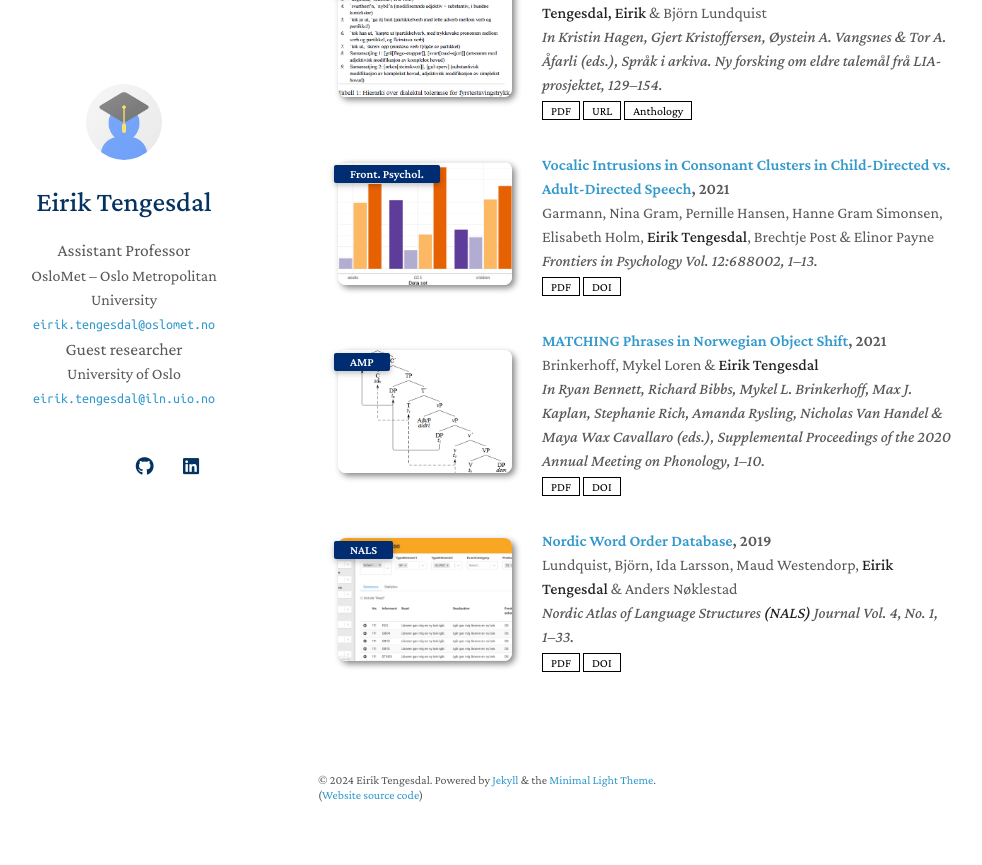
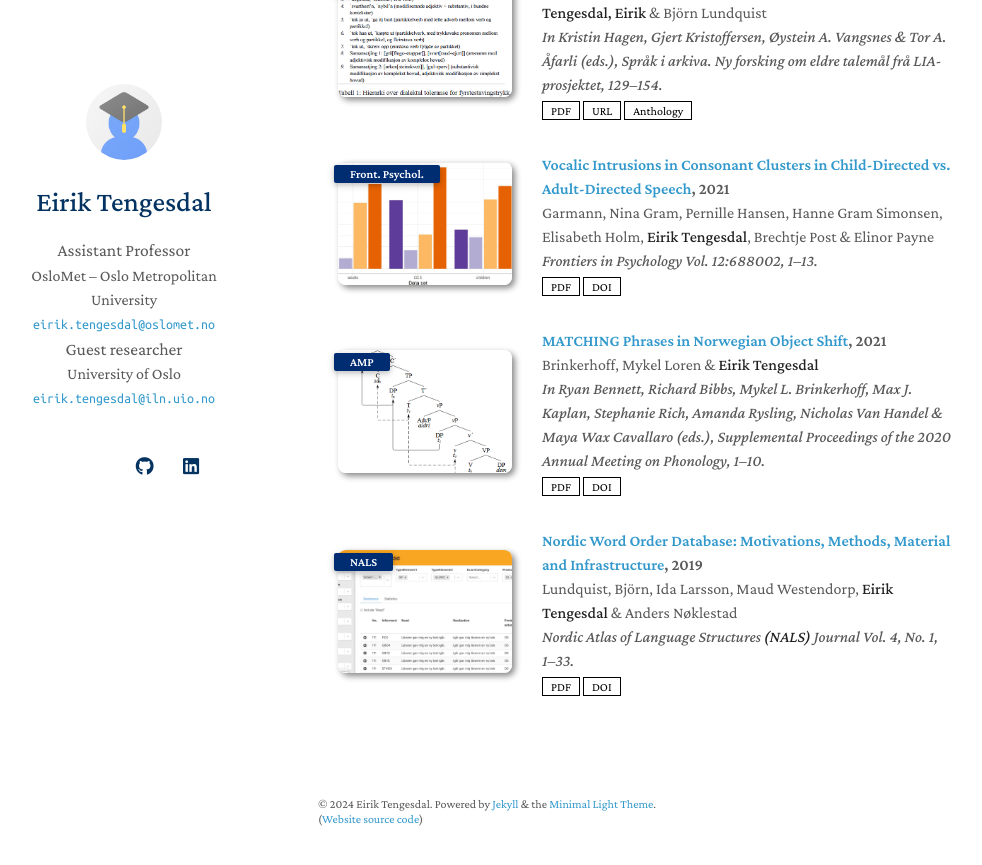
Before and after one commit to EirikTengesdal/eiriktengesdal.no-old, a Jekyll site: the page built from index.md, in a window 1280 px wide and 900 px high, scrolled down 720 px. Shown: the top 865 px of the window, without its empty margins (152-1134 px from the left). Built offline with Jekyll 4.4.1, drawn with Linux system fonts in a browser that asks for light colours; nearby versions of some CDN libraries; a style sheet for code colours, icons or effects is not loaded; our own code applies the rules of GitHub Pages for plain Markdown files.

Commit message:
Update publications.yml

```diff
--- a/_data/publications.yml
+++ b/_data/publications.yml
@@ -58,7 +58,7 @@ main:
     #bibtex: https://bib.yliu.me/MICCAI23.txt
     image: ./assets/img/Brinkerhoff&Tengesdal_2021.jpg
 
-  - title: Nordic Word Order Database
+  - title: "Nordic Word Order Database: Motivations, Methods, Material and Infrastructure"
     authors: Lundquist, Björn, Ida Larsson, Maud Westendorp, <strong>Eirik Tengesdal</strong> & Anders Nøklestad
     year: 2019
     journal_short: NALS
```
